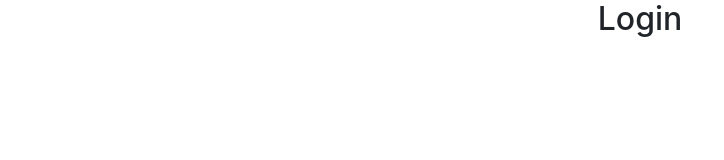
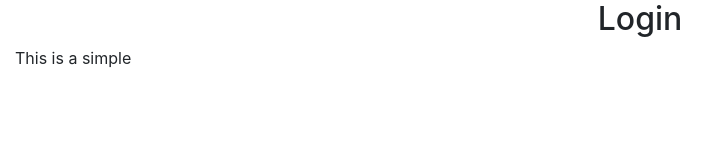
Before and after one commit to kevokario/KarioProject1, a plain HTML site: page index.html in a window 1280 px wide. Shown: the whole page, without its empty margins (0-724 px from the left). Drawn offline with nearby package versions, Linux system fonts and the light colour scheme.

Commit message:
Update index.html

```diff
--- a/index.html
+++ b/index.html
@@ -15,6 +15,7 @@
   <body>
     <div class="container-fluid">
       <h2 class="text-center">Login</h2>
+      <p>This is a simple </p>
     </div>
   </body>
 </html>
```
